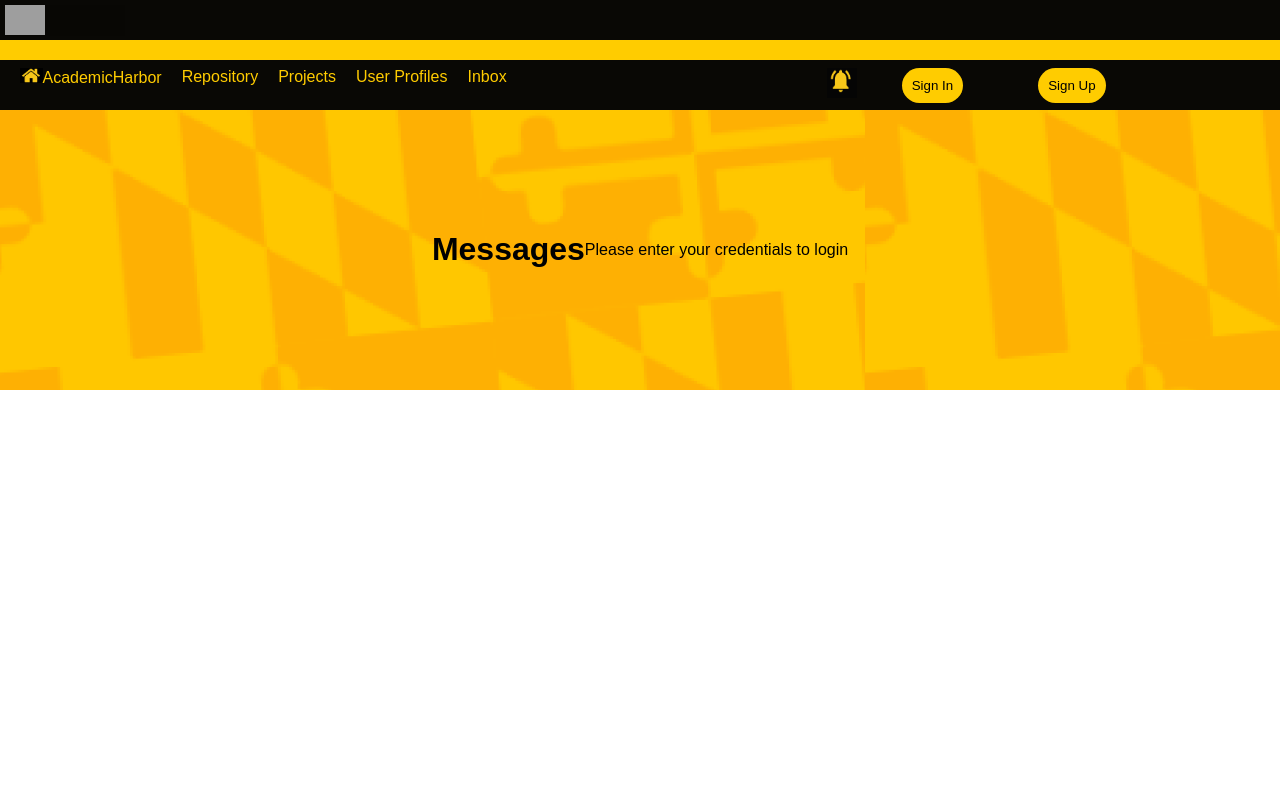
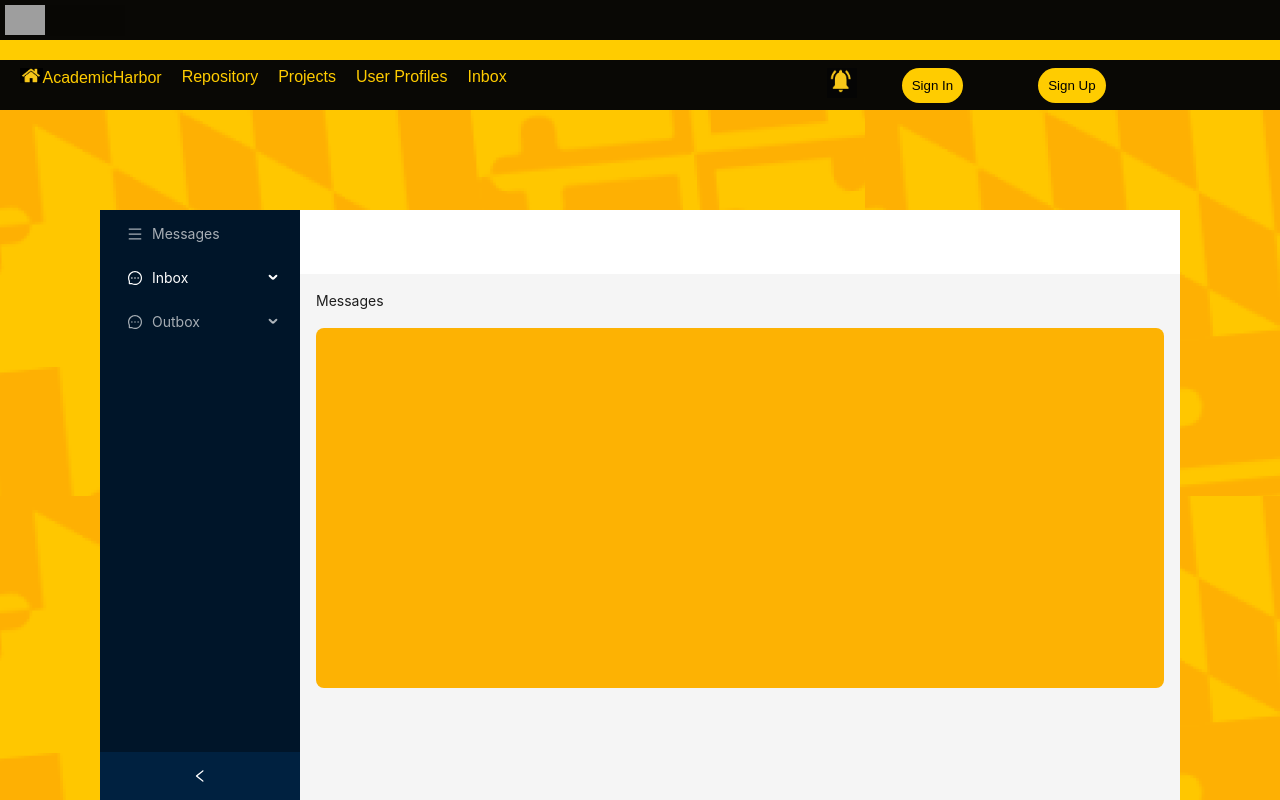
Before and after one commit to TaniyaBhadauria/AcademicHarbor, a React (Create React App) app in the folder academic-harbor-app/: page /messages in a window 1280 px wide. Shown: the top 800 px of the page. Built offline with nearby package versions, Linux system fonts and the light colour scheme; grey boxes are pictures that could not be loaded.

Commit message:
Adding UserProfile screen

```diff
--- a/academic-harbor-app/src/pages/Messages.tsx
+++ b/academic-harbor-app/src/pages/Messages.tsx
@@ -1,18 +1,128 @@
 import React, { useState } from 'react';
 import { useNavigate } from 'react-router-dom';
 import backgroundImage from './images/background.png'
-import Header from './Component/Header'
+import NavigationHeader from './Component/Header'
+import { Breadcrumb, Layout, Menu, theme } from 'antd';
+import type { MenuProps } from 'antd';
+import './styles/Messages.css'
+import {
+  DesktopOutlined,
+  FileOutlined,
+  MenuOutlined,
+  TeamOutlined,
+  UserOutlined,MessageOutlined,
+} from '@ant-design/icons';
+
+const { Header, Content, Footer, Sider } = Layout;
+type MenuItem = Required<MenuProps>['items'][number];
+
+const dummyApiResponse = [
+  { id: 1, user: 'John Green', message: 'Hello, how are you?' },
+  { id: 2, user: 'Alice Wonka', message: 'Hello...' },
+  { id: 3, user: 'Bob Siri', message: 'Hey there!' },
+];
+const dummySentResponse = [
+  { id: 4, user: 'John Green', message: 'Are you available?' },
+  { id: 5, user: 'Alice Wonka', message: 'Applied for internship' },
+  { id: 6, user: 'Bob Siri', message: 'Can we connect?' },
+];
+
+function getItem(
+  label: React.ReactNode,
+  key: React.Key,
+  icon?: React.ReactNode,
+  children?: MenuItem[],
+): MenuItem {
+  return {
+    key,
+    icon,
+    children,
+    label,
+  } as MenuItem;
+}
+
+const items: MenuItem[] = [
+  getItem('Messages', 'Messages', <MenuOutlined />),
+  getItem('Inbox', 'Inbox', <MessageOutlined />, [
+    ...dummyApiResponse.map((item) =>
+      getItem(item.user, item.id.toString(), <UserOutlined />)
+    ),
+  ]),
+  getItem('Outbox', 'Outbox', <MessageOutlined />, [
+    ...dummySentResponse.map((item) =>
+      getItem(item.user, item.id.toString(), <UserOutlined />)
+    ),
+  ]),
+];
 
 const Messages: React.FC = () => {
+  const [collapsed, setCollapsed] = useState(false);
+  const [selectedUser, setSelectedUser] = useState<string | null>(null);
+  const [selectedSentUser, setSelectedSentUser] = useState<string | null>(null);
+  const {
+    token: { colorBgContainer, borderRadiusLG },
+  } = theme.useToken();
+
+  const handleMenuItemClick = (e: any) => {
+    if (e.keyPath[1] === 'Inbox') {
+          setSelectedUser(e.key);
+          setSelectedSentUser(null);
+        } else if (e.keyPath[1] === 'Outbox') {
+          setSelectedSentUser(e.key);
+          setSelectedUser(null);
+        }
+  };
+
+  var filteredMessages = selectedUser
+    ? dummyApiResponse.filter((item) => item.id.toString() === selectedUser)
+    : [];
+
+   var filteredSentMessages = selectedSentUser
+       ? dummySentResponse.filter((item) => item.id.toString() === selectedSentUser)
+       : [];
+
   return (
     <div className="container">
-        <Header />
-    <div className="login-container" style={{ backgroundImage: `url(${backgroundImage})`, padding: 100,marginLeft:0,marginRight:0}}>
-      <h1>Messages</h1>
-      <p>Please enter your credentials to login</p>
+      <NavigationHeader />
+      <div className="login-container" style={{ backgroundImage: `url(${backgroundImage})`, padding: 100,marginLeft:0,marginRight:0}}>
+        <Layout style={{ minHeight: '100vh' }}>
+          <Sider collapsible collapsed={collapsed} onCollapse={(value) => setCollapsed(value)}>
+            <div className="demo-logo-vertical" />
+            <Menu theme="dark" defaultSelectedKeys={['1']} mode="inline" items={items} onClick={handleMenuItemClick} />
+          </Sider>
+          <Layout>
+            <Header style={{ padding: 0, background: colorBgContainer }} />
+            <Content style={{ margin: '0 16px' }}>
+              <Breadcrumb style={{ margin: '16px 0' }}>
+                <Breadcrumb.Item>Messages</Breadcrumb.Item>
+              </Breadcrumb>
+              <div
+                style={{
+                  padding: 24,
+                  minHeight: 360,
+                  background: '#fdb203',
+                  borderRadius: borderRadiusLG,
+                }}
+                className='message-content'
+              >
+                {filteredMessages.map((item) => (
+                  <div key={item.id}>
+                    <h3>{item.user}</h3>
+                    <p>{item.message}</p>
+                  </div>
+                ))}
+                {filteredSentMessages.map((item) => (
+                   <div key={item.id}>
+                     <h3>{item.user}</h3>
+                     <p>{item.message}</p>
+                  </div>
+                ))}
+              </div>
+            </Content>
+          </Layout>
+        </Layout>
+      </div>
     </div>
-    </div>
-
   );
 };
 
--- /dev/null
+++ b/academic-harbor-app/src/pages/styles/Messages.css
@@ -0,0 +1,7 @@
+.ant-menu-item:hover {
+  background-color: #fdb203;
+}
+
+.message-content{
+background-color: #fdb203;
+}
```
